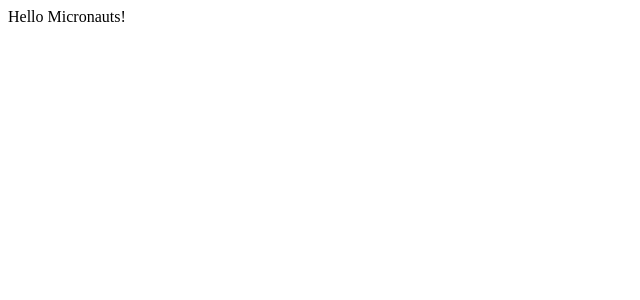
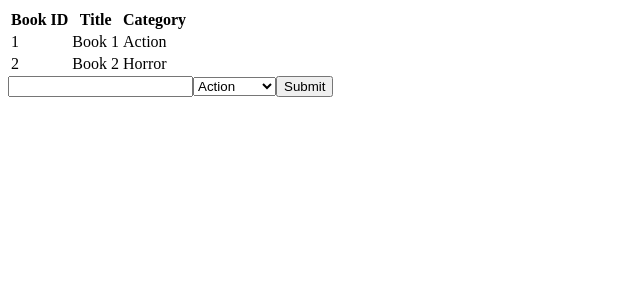
Before and after one commit to ldelbel/bookstore-cms, a React (Create React App) app: page / in a window 1280 px wide. Shown: the top 300 px of the page, without its empty margins (0-640 px from the left). Built offline with nearby package versions, Linux system fonts and the light colour scheme.

Commit message:
Add BooksList, BooksForm and Book componenets

```diff
--- a/src/App.js
+++ /dev/null
@@ -1,7 +0,0 @@
-import React from 'react';
-
-function App() {
-  return <div className="App">Hello Micronauts!</div>;
-}
-
-export default App;
--- a/src/components/App.js
+++ b/src/components/App.js
@@ -1,14 +1,12 @@
 import React from 'react';
-import BooksList from '../containers/BookList';
+import BooksList from '../containers/BooksList';
 import BooksForm from '../containers/BooksForm';
 
-const App = () => {
-  return (
-    <div>
-      <BooksList />
-      <BooksForm />
-    </div>
-  );
-};
+const App = () => (
+  <div>
+    <BooksList />
+    <BooksForm />
+  </div>
+);
 
 export default App;
--- /dev/null
+++ b/src/components/Book.js
@@ -0,0 +1,14 @@
+// import React from 'react';
+
+// const Book = props => {
+//   const { book } = props;
+//   return (
+//     <tr>
+//       <td>{book.id}</td>
+//       <td>{book.title}</td>
+//       <td>{book.category}</td>
+//     </tr>
+//   );
+// };
+
+// export default Book;
--- /dev/null
+++ b/src/constants/index.js
@@ -0,0 +1,11 @@
+const CATEGORIES = [
+  'Action',
+  'Biography',
+  'History',
+  'Horror',
+  'Kids',
+  'Learning',
+  'Sci-Fi',
+];
+
+export default CATEGORIES;
--- /dev/null
+++ b/src/containers/BooksForm.js
@@ -0,0 +1,16 @@
+import React from 'react';
+import CATEGORIES from '../constants/index';
+
+const BooksForm = () => (
+  <form>
+    <input type="text" />
+    <select>
+      {CATEGORIES.map(category => (
+        <option key={`${category}`}>{category}</option>
+      ))}
+    </select>
+    <input type="submit" />
+  </form>
+);
+
+export default BooksForm;
--- /dev/null
+++ b/src/containers/BooksList.js
@@ -0,0 +1,23 @@
+import React from 'react';
+// import Book from '../components/Book';
+const BooksList = () => (
+  <table>
+    <tr>
+      <th>Book ID</th>
+      <th>Title</th>
+      <th>Category</th>
+    </tr>
+    <tr>
+      <td>1</td>
+      <td>Book 1</td>
+      <td>Action</td>
+    </tr>
+    <tr>
+      <td>2</td>
+      <td>Book 2</td>
+      <td>Horror</td>
+    </tr>
+  </table>
+);
+
+export default BooksList;
--- a/src/index.js
+++ b/src/index.js
@@ -1,6 +1,6 @@
 import React from 'react';
 import ReactDOM from 'react-dom';
-import App from './App';
+import App from './components/App';
 
 ReactDOM.render(
   <React.StrictMode>
```
Also changed, not shown: 1 other file (tests, documents, lock files or other folders).
